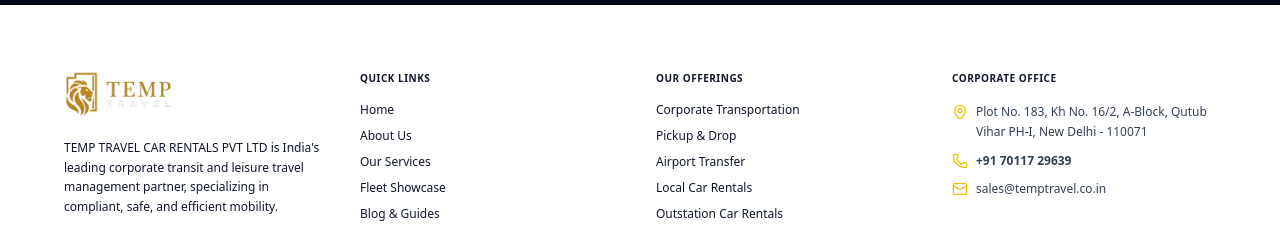
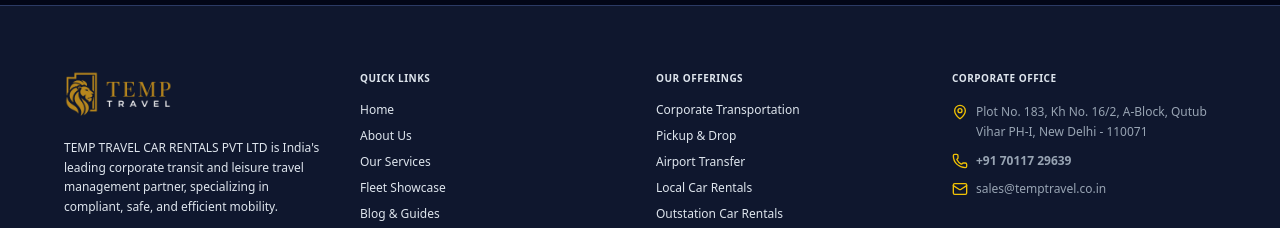
Before and after one commit to Navneetk334/temp-travel-demo, a Next.js app: page /blog in a window 1280 px wide. Shown: the part 1106-1334 px from the top of the page. Built offline with nearby package versions, Linux system fonts and the light colour scheme; no server answers; the database is empty.

Commit message:
feat: add global stylesheet and shared layout components

```diff
--- a/app/globals.css
+++ b/app/globals.css
@@ -4,24 +4,24 @@
 
 @layer base {
   :root {
-    /* Premium Dark Theme Variables by Default */
-    --background: 224 71% 8%;
-    --foreground: 213 31% 91%;
+    /* Premium Soft Dark Theme Variables by Default */
+    --background: 224 50% 12%;
+    --foreground: 213 30% 90%;
 
-    --card: 222 47% 12%;
-    --card-foreground: 213 31% 91%;
+    --card: 224 40% 16%;
+    --card-foreground: 213 30% 90%;
 
-    --popover: 222 47% 10%;
-    --popover-foreground: 213 31% 91%;
+    --popover: 224 40% 16%;
+    --popover-foreground: 213 30% 90%;
 
     --primary: 217.2 91.2% 59.8%;
     --primary-foreground: 210 40% 98%;
 
-    --secondary: 222 47% 18%;
+    --secondary: 224 40% 20%;
     --secondary-foreground: 210 40% 98%;
 
-    --muted: 222 47% 18%;
-    --muted-foreground: 215.4 16.3% 66.9%; /* Brightened muted text slightly */
+    --muted: 224 40% 20%;
+    --muted-foreground: 215 15% 65%;
 
     --accent: 48 96% 48%; /* Premium Amber/Gold */
     --accent-foreground: 222.2 47.4% 11.2%;
@@ -29,35 +29,35 @@
     --destructive: 0 62.8% 30.6%;
     --destructive-foreground: 210 40% 98%;
 
-    --border: 222 47% 20%;
-    --input: 222 47% 18%;
+    --border: 224 40% 28%;
+    --input: 224 40% 28%;
     --ring: 217.2 91.2% 59.8%;
 
     --radius: 0.75rem;
 
     /* Semantic Design Tokens */
-    --surface: 222 47% 14%;
+    --surface: 224 40% 20%;
   }
 
   .dark {
     /* Duplicate variables for fallback when class is explicitly targeted */
-    --background: 224 71% 8%;
-    --foreground: 213 31% 91%;
+    --background: 224 50% 12%;
+    --foreground: 213 30% 90%;
 
-    --card: 222 47% 12%;
-    --card-foreground: 213 31% 91%;
+    --card: 224 40% 16%;
+    --card-foreground: 213 30% 90%;
 
-    --popover: 222 47% 10%;
-    --popover-foreground: 213 31% 91%;
+    --popover: 224 40% 16%;
+    --popover-foreground: 213 30% 90%;
 
     --primary: 217.2 91.2% 59.8%;
     --primary-foreground: 210 40% 98%;
 
-    --secondary: 222 47% 18%;
+    --secondary: 224 40% 20%;
     --secondary-foreground: 210 40% 98%;
 
-    --muted: 222 47% 18%;
-    --muted-foreground: 215.4 16.3% 66.9%;
+    --muted: 224 40% 20%;
+    --muted-foreground: 215 15% 65%;
 
     --accent: 48 96% 48%;
     --accent-foreground: 222.2 47.4% 11.2%;
@@ -65,11 +65,11 @@
     --destructive: 0 62.8% 30.6%;
     --destructive-foreground: 210 40% 98%;
 
-    --border: 222 47% 20%;
-    --input: 222 47% 18%;
+    --border: 224 40% 28%;
+    --input: 224 40% 28%;
     --ring: 217.2 91.2% 59.8%;
 
-    --surface: 222 47% 14%;
+    --surface: 224 40% 20%;
   }
 }
 
--- a/components/shared/footer.tsx
+++ b/components/shared/footer.tsx
@@ -10,7 +10,7 @@ export default function Footer() {
   if (pathname === "/gallery") return null;
 
   return (
-    <footer className="bg-white border-t border-white/5 text-slate-9000 pt-16 pb-8 text-xs">
+    <footer className="bg-background border-t border-border text-foreground pt-16 pb-8 text-xs">
       <div className="max-w-[1750px] mx-auto px-4 sm:px-8 lg:px-12 xl:px-16 grid grid-cols-1 md:grid-cols-4 gap-8 mb-12">
         {/* Brand Column */}
         <div className="space-y-4">
@@ -21,10 +21,10 @@ export default function Footer() {
               className="h-10 sm:h-12 w-auto object-contain"
             />
           </Link>
-          <p className="text-slate-9000 leading-relaxed">
+          <p className="text-foreground leading-relaxed">
             TEMP TRAVEL CAR RENTALS PVT LTD is India's leading corporate transit and leisure travel management partner, specializing in compliant, safe, and efficient mobility.
           </p>
-          <div className="inline-flex items-center gap-2 px-3 py-1.5 bg-white/5 border border-white/10 rounded-full text-[10px] font-semibold text-accent uppercase tracking-wider backdrop-blur-sm">
+          <div className="inline-flex items-center gap-2 px-3 py-1.5 bg-background/5 border border-white/10 rounded-full text-[10px] font-semibold text-accent uppercase tracking-wider backdrop-blur-sm">
             <Award className="w-4 h-4 text-accent shrink-0" />
             <span>ISO 9001:2015 Certified Fleet</span>
           </div>
@@ -32,7 +32,7 @@ export default function Footer() {
 
         {/* Quick Links Column */}
         <div className="space-y-4">
-          <h4 className="text-slate-900 font-bold uppercase tracking-wider text-[10px]">Quick Links</h4>
+          <h4 className="text-foreground font-bold uppercase tracking-wider text-[10px]">Quick Links</h4>
           <ul className="space-y-2.5">
             <li>
               <Link href="/" className="hover:text-accent transition-colors">Home</Link>
@@ -60,7 +60,7 @@ export default function Footer() {
 
         {/* Services Column */}
         <div className="space-y-4">
-          <h4 className="text-slate-900 font-bold uppercase tracking-wider text-[10px]">Our Offerings</h4>
+          <h4 className="text-foreground font-bold uppercase tracking-wider text-[10px]">Our Offerings</h4>
           <ul className="space-y-2.5">
             <li>
               <Link href="/services" className="hover:text-accent transition-colors">Corporate Transportation</Link>
@@ -91,27 +91,27 @@ export default function Footer() {
 
         {/* Contact Info Column */}
         <div className="space-y-4">
-          <h4 className="text-slate-900 font-bold uppercase tracking-wider text-[10px]">Corporate Office</h4>
+          <h4 className="text-foreground font-bold uppercase tracking-wider text-[10px]">Corporate Office</h4>
           <ul className="space-y-3">
             <li className="flex gap-2 items-start">
               <MapPin className="w-4 h-4 text-accent shrink-0 mt-0.5" />
-              <span className="leading-relaxed text-slate-700">
+              <span className="leading-relaxed text-muted-foreground">
                 Plot No. 183, Kh No. 16/2, A-Block, Qutub Vihar PH-I, New Delhi - 110071
               </span>
             </li>
             <li className="flex gap-2 items-center">
               <Phone className="w-4 h-4 text-accent shrink-0" />
-              <a href="tel:+917011729639" className="text-slate-700 hover:underline font-bold">+91 70117 29639</a>
+              <a href="tel:+917011729639" className="text-muted-foreground hover:underline font-bold">+91 70117 29639</a>
             </li>
             <li className="flex gap-2 items-center">
               <Mail className="w-4 h-4 text-accent shrink-0" />
-              <a href="mailto:sales@temptravel.co.in" className="text-slate-700 hover:underline">sales@temptravel.co.in</a>
+              <a href="mailto:sales@temptravel.co.in" className="text-muted-foreground hover:underline">sales@temptravel.co.in</a>
             </li>
           </ul>
         </div>
       </div>
 
-      <div className="max-w-[1750px] mx-auto px-4 sm:px-8 lg:px-12 xl:px-16 mt-8 pt-8 border-t border-white/5 flex flex-col md:flex-row items-center justify-between text-slate-9000 gap-4">
+      <div className="max-w-[1750px] mx-auto px-4 sm:px-8 lg:px-12 xl:px-16 mt-8 pt-8 border-t border-border flex flex-col md:flex-row items-center justify-between text-foreground gap-4">
         <div>
           &copy; 2026 TEMP TRAVEL CAR RENTALS PVT LTD. All rights reserved.
         </div>
--- a/components/shared/header.tsx
+++ b/components/shared/header.tsx
@@ -29,10 +29,10 @@ export default function Header() {
 
   return (
     <header className="fixed top-4 inset-x-0 z-30 px-4 flex justify-center pointer-events-none">
-      <div className="pointer-events-auto bg-white/80 backdrop-blur-xl border border-white/15 rounded-full px-7 py-3 sm:py-3.5 shadow-2xl shadow-slate-950/90 flex items-center gap-6 sm:gap-8 max-w-fit mx-auto transition-all duration-300 hover:border-amber-400/40">
+      <div className="pointer-events-auto bg-surface/80 backdrop-blur-xl border border-white/15 rounded-full px-7 py-3 sm:py-3.5 shadow-2xl shadow-slate-950/90 flex items-center gap-6 sm:gap-8 max-w-fit mx-auto transition-all duration-300 hover:border-amber-400/40">
 
         {/* Left Navigation Links */}
-        <nav className="hidden md:flex items-center gap-6 sm:gap-8 text-xs font-black uppercase tracking-wider text-slate-700">
+        <nav className="hidden md:flex items-center gap-6 sm:gap-8 text-xs font-black uppercase tracking-wider text-foreground">
           {leftLinks.map((link) => (
             <Link
               key={link.href}
@@ -57,7 +57,7 @@ export default function Header() {
         </Link>
 
         {/* Right Navigation Links */}
-        <nav className="hidden md:flex items-center gap-6 sm:gap-8 text-xs font-black uppercase tracking-wider text-slate-700">
+        <nav className="hidden md:flex items-center gap-6 sm:gap-8 text-xs font-black uppercase tracking-wider text-foreground">
           {rightLinks.map((link) => (
             <Link
               key={link.href}
@@ -73,7 +73,7 @@ export default function Header() {
         </nav>
 
         {/* Mobile View Navigation Links */}
-        <div className="flex md:hidden items-center gap-3 text-[11px] font-extrabold text-slate-700 uppercase tracking-wider">
+        <div className="flex md:hidden items-center gap-3 text-[11px] font-extrabold text-foreground uppercase tracking-wider">
           {[...leftLinks, ...rightLinks].slice(0, 3).map((link) => (
             <Link
               key={link.href}
```
